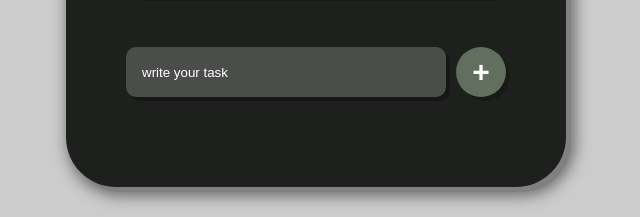
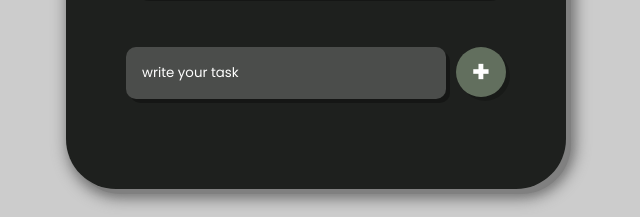
Before and after one commit to Samnasamna/Java_Script_Projects, a plain HTML site: page todo-app/index.html in a window 1280 px wide. Shown: the part 343-560 px from the top of the page, 324-964 px from the left. Drawn offline with Linux system fonts and the light colour scheme.

Commit message:
todo font size changed

```diff
--- a/todo-app/style.css
+++ b/todo-app/style.css
@@ -4,6 +4,7 @@
     margin:0;
     padding:0;
     box-sizing: border-box;
+    font-family: "Poppins", serif;
 }
 body{
     background-color:rgba(0, 0, 0,0.2);
```
